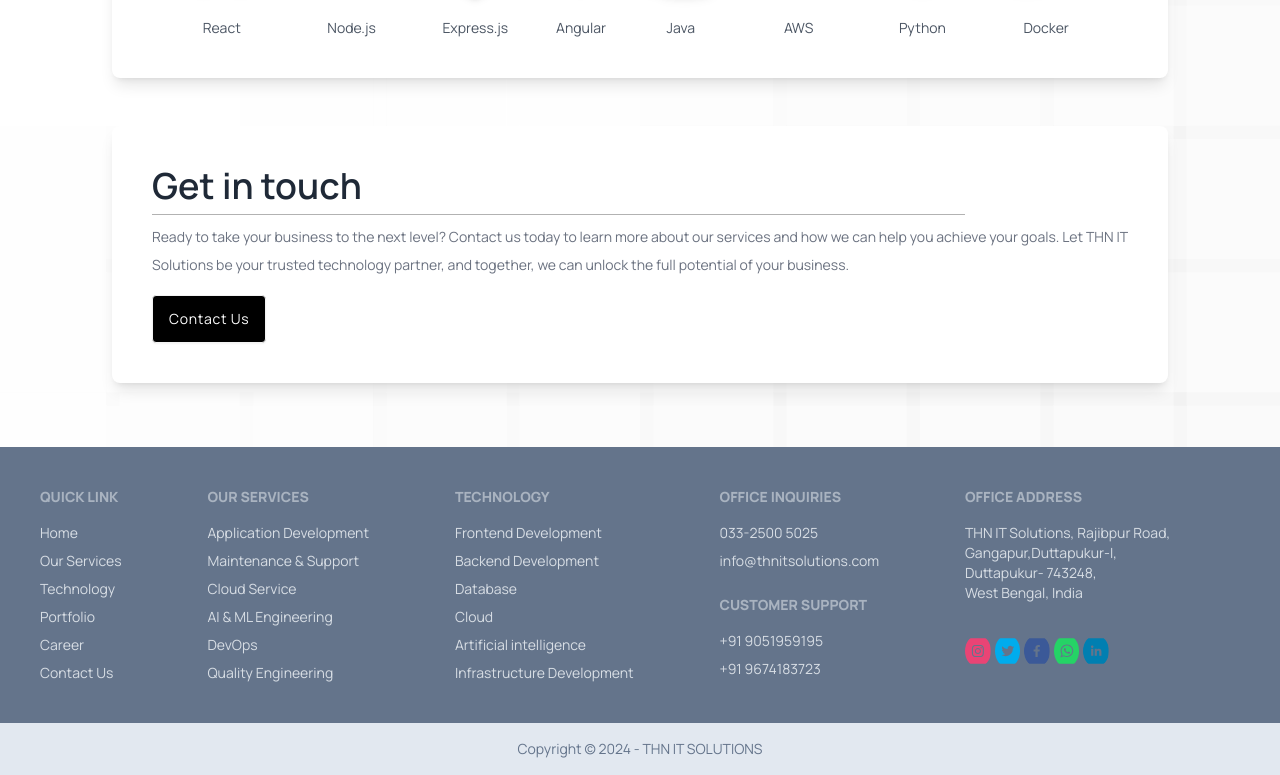
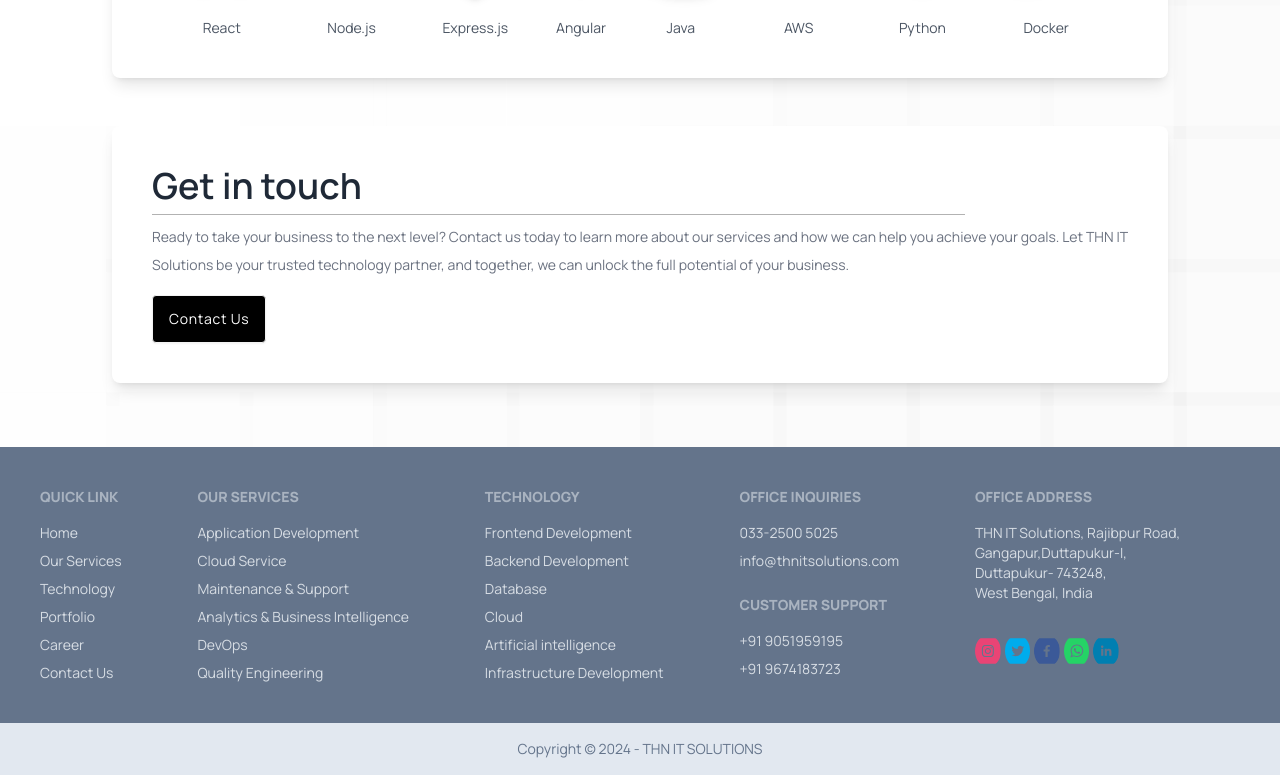
Before and after one commit to whyehtasam/THN-IT-Solutions, a React (Vite) app: page / in a window 1280 px wide. Shown: the part 2541-3316 px from the top of the page. Built offline with nearby package versions, Linux system fonts and the light colour scheme.

Commit message:
footer update

```diff
--- a/src/components/footer/Footer.jsx
+++ b/src/components/footer/Footer.jsx
@@ -16,9 +16,9 @@ const Footer = () => {
   <nav>
     <h6 className="footer-title">Our Services</h6>
     <Link to='/ourServices/ApplicationDevelopment'><a className="link link-hover">Application Development</a></Link>
+    <Link to='/ourServices/CloudService'><a className="link link-hover">Cloud Service</a></Link>
     <Link to='/ourServices/MaintenanceSupport'><a className="link link-hover">Maintenance & Support</a></Link>
-    <Link to='/ourServices/CloudService'><a className="link link-hover">Cloud Service</a></Link>
-    <Link to='/ourServices/DataAnalytics'><a className="link link-hover">AI & ML Engineering</a></Link>
+    <Link to='/ourServices/DataAnalytics'><a className="link link-hover">Analytics & Business Intelligence</a></Link>
     <Link to='/ourServices/DevOps'><a className="link link-hover">DevOps</a></Link>
     <Link to='/ourServices/QualityEngineering'><a className="link link-hover">Quality Engineering</a></Link>
   </nav>
```
